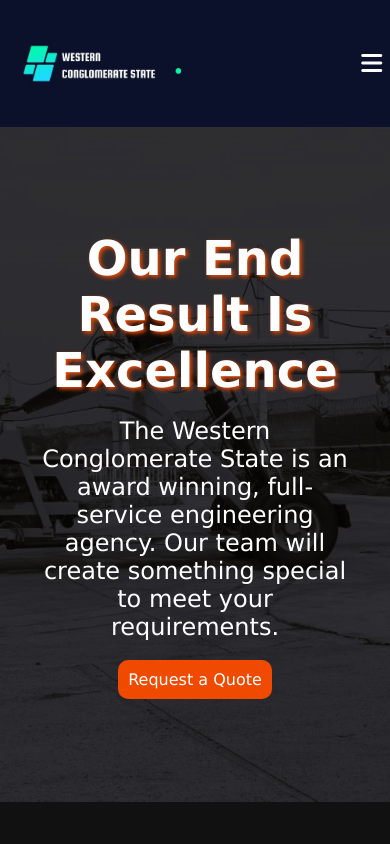
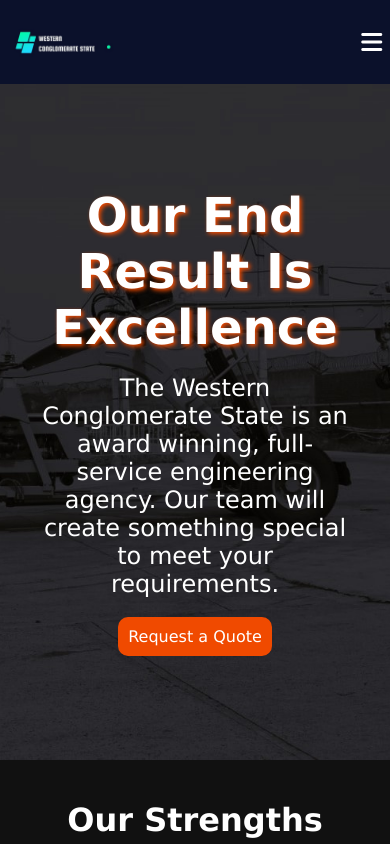
Before and after one commit to NEVILLEKHABUCHI/Western-Conglomerate-State-Frontend, a React (Create React App) app: page / in a window 390 px wide. Built offline with nearby package versions, Linux system fonts and the light colour scheme.

Commit message:
New Dimensions changes

```diff
--- a/public/index.html
+++ b/public/index.html
@@ -26,6 +26,7 @@
     -->
     <title>The Western Conglomerate State</title>
     <link rel="stylesheet" href="https://cdnjs.cloudflare.com/ajax/libs/font-awesome/6.5.1/css/all.min.css" integrity="sha512-DTOQO9RWCH3ppGqcWaEA1BIZOC6xxalwEsw9c2QQeAIftl+Vegovlnee1c9QX4TctnWMn13TZye+giMm8e2LwA==" crossorigin="anonymous" referrerpolicy="no-referrer" />
+
   </head>
   <body>
     <noscript>You need to enable JavaScript to run this app.</noscript>
--- a/src/App.css
+++ b/src/App.css
@@ -63,11 +63,21 @@
 .containerTop .showSidebarButtons {
   display: none;
 }
-
+@keyframes appear {
+  from {
+    opacity: 0;
+    transform: translateY(50px);
+  }
+  to {
+    opacity: 1;
+    transform: translateY(0);
+    scale: 1;
+  }
+}
 .homeContainer .mainContent {
   width: 100vw;
   height: 85vh;
-  overflow-y: scroll;
+  overflow-y: auto;
   overflow-x: hidden;
   background-color: #111111;
   padding-bottom: 5vh;
@@ -100,6 +110,8 @@
 .homeContainer .mainContent .landingDiv div h1 {
   font-size: 3rem;
   text-shadow: 2px 2px 4px #F04A00;
+  /* animation: appear 1s ease-out forwards; */
+  animation-delay: 0.5s;
 }
 .homeContainer .mainContent .landingDiv div p {
   font-size: 1.5rem;
@@ -114,6 +126,7 @@
   color: white;
   font-size: 1rem;
   font-family: 'Lucida Sans', 'Lucida Sans Regular', 'Lucida Grande', 'Lucida Sans Unicode', Geneva, Verdana, sans-serif;
+  animation: appear 1s ease-out forwards;
 }
 .homeContainer .mainContent .ourStrength {
   width: 100vw;
@@ -211,6 +224,9 @@
   justify-content: center;
   align-items: center;
 }
+.homeContainer .mainContent .whoWeAre .right h1{
+  animation: appear 1s ease-out forwards;
+}
 .homeContainer .mainContent .whoWeAre .right p {
   text-align: center;
   color: #BEBFC5;
--- a/src/PageHeader.js
+++ b/src/PageHeader.js
@@ -1,4 +1,4 @@
-import React, {useState} from 'react';
+import React from 'react';
 import { Link } from 'react-router-dom';
 
 function PageHeader({showHeaderButtons, setShowHeaderButtons}){
--- a/src/mediaQuerry.css
+++ b/src/mediaQuerry.css
@@ -2,12 +2,18 @@
 @media only screen and (max-width: 900px){
     .containerTop {
         width: 100vw;
-        height: 15vh;
+        height: 10vh;
         padding-right: 2vw;
     }
     .containerTop .left {
-        width:  50vw;
-    }
+        width:30vw;
+        height: 10vh;
+      }
+      .containerTop .left img {
+        width: inherit;
+        height: inherit;
+        object-fit: cover;
+      }
     .containerTop .right {
         display: none;
         background-color: #0B112B;
@@ -16,7 +22,7 @@
         flex-direction: column;
         align-items: center;
         position: absolute;
-        top: 15vh;
+        top: 10vh;
         left: 0;
         padding: 2vh 0;
         transform: translateY(-100%);
@@ -58,6 +64,9 @@
     .containerTop .right.show .socialMediaLinks {
         width: 70vw;
     }
+    .homeContainer .mainContent {
+        height: 90vh;
+    }
     .homeContainer .mainContent .landingDiv div {
         width: 80vw;
     }
```
Also changed, not shown: 1 other file (tests, documents, lock files or other folders).
